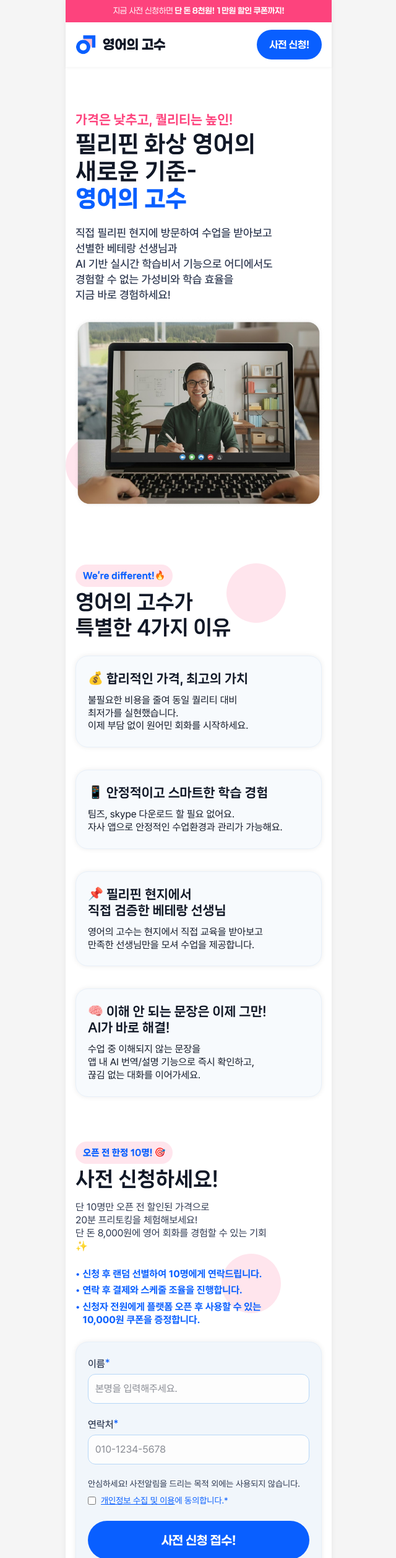
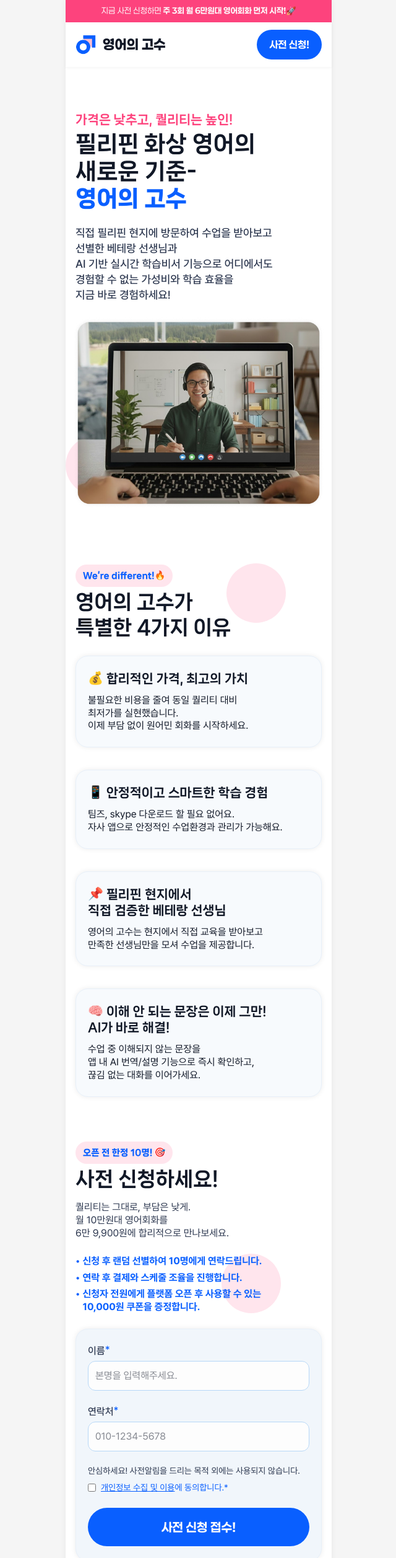
Before and after one commit to kimjuno97/younggo, a Next.js app: page / in a window 1280 px wide. Shown: the top 2514 px of the page at 62% size, without its empty margins (319-959 px from the left). Built offline with nearby package versions, Linux system fonts and the light colour scheme.

Commit message:
[Refactor] 문구 수정

```diff
--- a/app/page.tsx
+++ b/app/page.tsx
@@ -553,10 +553,9 @@
                 wordWrap: "break-word",
               }}
             >
-              단 10명만 오픈 전 할인된 가격으로
-              <br />
-              20분 프리토킹을 체험해보세요! <br /> 단 돈 8,000원에 영어 회화를
-              경험할 수 있는 기회 ✨
+              퀄리티는 그대로, 부담은 낮게.
+              <br />월 10만원대 영어회화를 <br />
+              6만 9,900원에 합리적으로 만나보세요.
             </div>
           </div>
 
@@ -1040,7 +1039,7 @@
                 wordWrap: "break-word",
               }}
             >
-              단 돈 8천원! 1만원 할인 쿠폰까지!
+              주 3회 월 6만원대 영어회화 먼저 시작!🚀
             </span>
           </div>
         </div>
```
